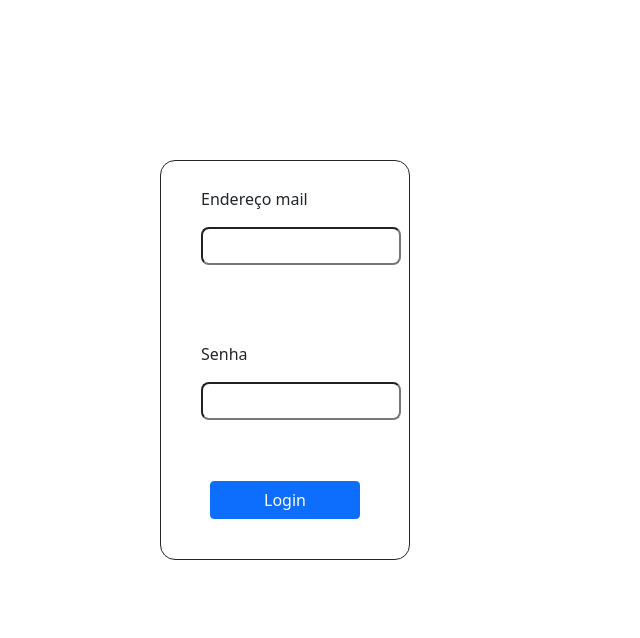
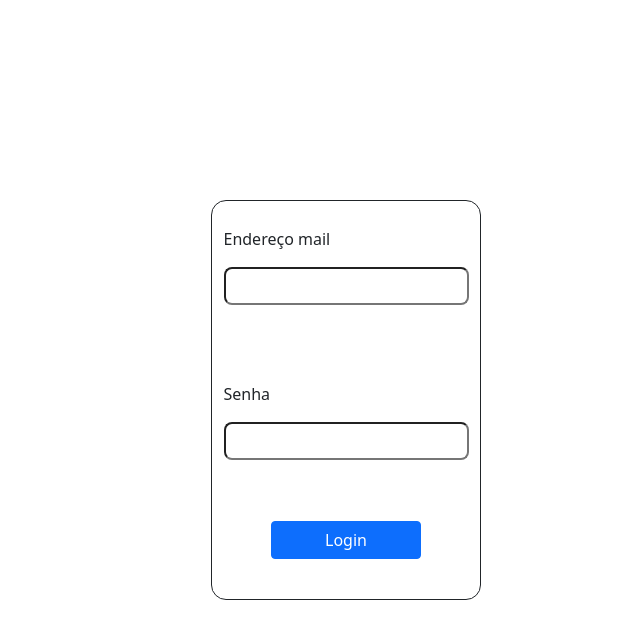
Before and after one commit to yhaohannahlima/desafio1-ifood-front, a plain HTML site: page Components/Entrar/index.html in a window 1280 px wide. Shown: the whole page, without its empty margins (294-934 px from the left). Drawn offline with nearby package versions, Linux system fonts and the light colour scheme.

Commit message:
ALTERACAO NO CSS, HTML E FUNCAO DE LOGIN

```diff
--- a/Components/Entrar/script.js
+++ b/Components/Entrar/script.js
@@ -15,11 +15,12 @@ function logar() {
             break;
         default:
             try {
-
+                console.log("antes do corpo")
                 const corpo = {
                     email: email,
                     senha: senha
                 }
+                console.log("tras o corpo " + corpo)
 
                 const cabecalho = {
                     method: "POST",
--- a/Components/Entrar/style.css
+++ b/Components/Entrar/style.css
@@ -4,7 +4,7 @@
     box-sizing: border-box;
 }
 
-.alert.alert-danger {
+.alert {
     padding: 0.8rem;
     border-top-left-radius: 12px;
     border-top-right-radius: 12px;
@@ -22,25 +22,19 @@
 
 body {
     /* background-image: radial-gradient(rgba(0, 0, 0, 0.5)0, rgba(254, 255, 255, 0.5)); */
-    width: 100%;
+    display: flex;
+    flex-direction: column;
+    justify-content: center;
+    align-items: center;
+    width: contain;
     height: 100vh;
-    position: absolute;
 }
 
-.box_body {
-    margin: auto;
-}
-
-.card {
-    position: fixed;
-    right: 45%;
-    top: 20%;
-    margin: 0;
+.card_box {
     border-radius: 15px;
     /* background-image: radial-gradient(rgba(0, 0, 0, 0.5)0, rgba(254, 255, 255, 0.5)); */
-    min-width: 250px;
-    min-height: 400px;
-    margin: 0px;
+    width: 270px;
+    height: 400px;
     padding: 10px;
     border: solid 1px;
     display: flex;
@@ -50,13 +44,6 @@ body {
 input {
     border-radius: 8px;
     padding: 5px;
-}
-
-label,
-input,
-p {
-    max-width: 200px;
-    max-height: 200px;
 }
 
 
```
